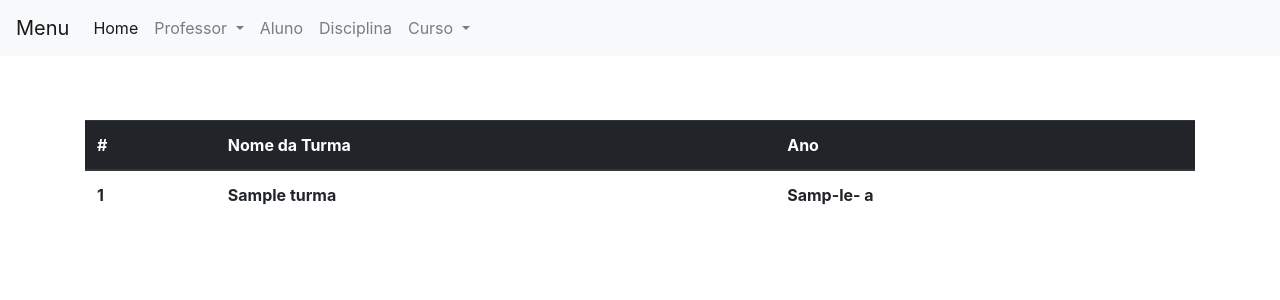
After one commit to lusoal/teacher_dashboard, a Flask app: template templates/curso/exibir_cursos.html in a window 1280 px wide. The commit adds this page. Shown: the top 300 px of the page. Run offline with Flask 2, Linux system fonts and the light colour scheme; the template is opened without the code that fills it: most values are stand-ins (such as "Sample title", 1, 10 or a date in 2020); lists and menus that the app fills with data are empty; some libraries are stand-ins or nearby versions.

Commit message:
Listar cursos implementado

```diff
--- a/flask_confs.py
+++ b/flask_confs.py
@@ -2,6 +2,7 @@ from flask import Flask, render_template, jsonify, \
     request, Response, redirect, url_for, session
 
 from controller.FilterController import filter_controller
+from controller.CursoController import curso_controller
 from controller.ProfessorController import professor_controller
 from controller.LoginController import login_controller
 
@@ -18,6 +19,7 @@ class FlaskConfs(object):
         self.run_app()
 
     def register_blue_prints(self):
+        self.app.register_blueprint(curso_controller)
         self.app.register_blueprint(filter_controller)
         self.app.register_blueprint(professor_controller)
         self.app.register_blueprint(login_controller)
--- a/templates/base.html
+++ b/templates/base.html
@@ -99,8 +99,15 @@
                 <li class="nav-item">
                     <a class="nav-link" href="{{url_for('professor_controller.cadastrar_professor')}}">Disciplina</a>
                 </li>
-                <li class="nav-item">
-                    <a class="nav-link" href="{{url_for('professor_controller.cadastrar_professor')}}">Curso</a>
+                <li class="nav-item dropdown">
+                    <a class="nav-link dropdown-toggle" href="#" id="navbarDropdown" role="button"
+                        data-toggle="dropdown" aria-haspopup="true" aria-expanded="false">
+                        Curso
+                    </a>
+                    <div class="dropdown-menu" aria-labelledby="navbarDropdown">
+                        <a class="dropdown-item" href="{{url_for('curso_controller.cadastrar_curso')}}">Cadastrar Curso</a>
+                        <a class="dropdown-item" href="{{url_for('curso_controller.listar_cursos')}}">Listar Cursos</a>
+                    </div>
                 </li>
             </ul>
         </div>
--- /dev/null
+++ b/templates/curso/exibir_cursos.html
@@ -0,0 +1,48 @@
+{% extends 'base.html' %}
+{% block title%}Cadastrar Curso{% endblock %}
+
+
+{% block content %}
+{% if not turmas %}
+<table class="table">
+  <thead class="thead-dark">
+    <tr>
+      <th scope="col">#</th>
+      <th scope="col">Nome do Curso</th>
+      <th scope="col">Turmas</th>
+    </tr>
+  </thead>
+  <tbody>
+    {% for key in cursos %}
+    <tr>
+      <th scope="row">{{ key.get('id') }}</th>
+      <td>{{ key.get('nome') }}</td>
+      <form action="/listar_cursos/" , method="POST">
+        <input type="hidden" name="turmas" value="{{ key.get('turmas') }}" id="turmas">
+        <td><button type="submit" class="btn btn-primary">Turmas</button></td>
+      </form>
+    </tr>
+
+    {% endfor %}
+  </tbody>
+</table>
+{% else %}
+<table class="table">
+  <thead class="thead-dark">
+    <tr>
+      <th scope="col">#</th>
+      <th scope="col">Nome da Turma</th>
+      <th scope="col">Ano</th>
+    </tr>
+  </thead>
+  <tbody>
+    {% for turma in turmas %}
+    <tr>
+      <th scope="row">{{ turma.get('id') }}</th>
+      <th scope="row">{{ turma.get('nome') }}</th>
+      <th scope="row">{{ turma.get('ano')[:4] }}-{{ turma.get('ano')[4:6] }}-{{ turma.get('ano')[6:8] }}</th>
+    </tr>
+
+    {% endfor %}
+    {% endif %}
+    {% endblock %}
```
Also changed, not shown: controller/CursoController.py (added, +36 -0 lines), service/CursoService.py (added, +37 -0 lines), templates/curso/cadastrar_curso.html (added, +13 -0 lines).
